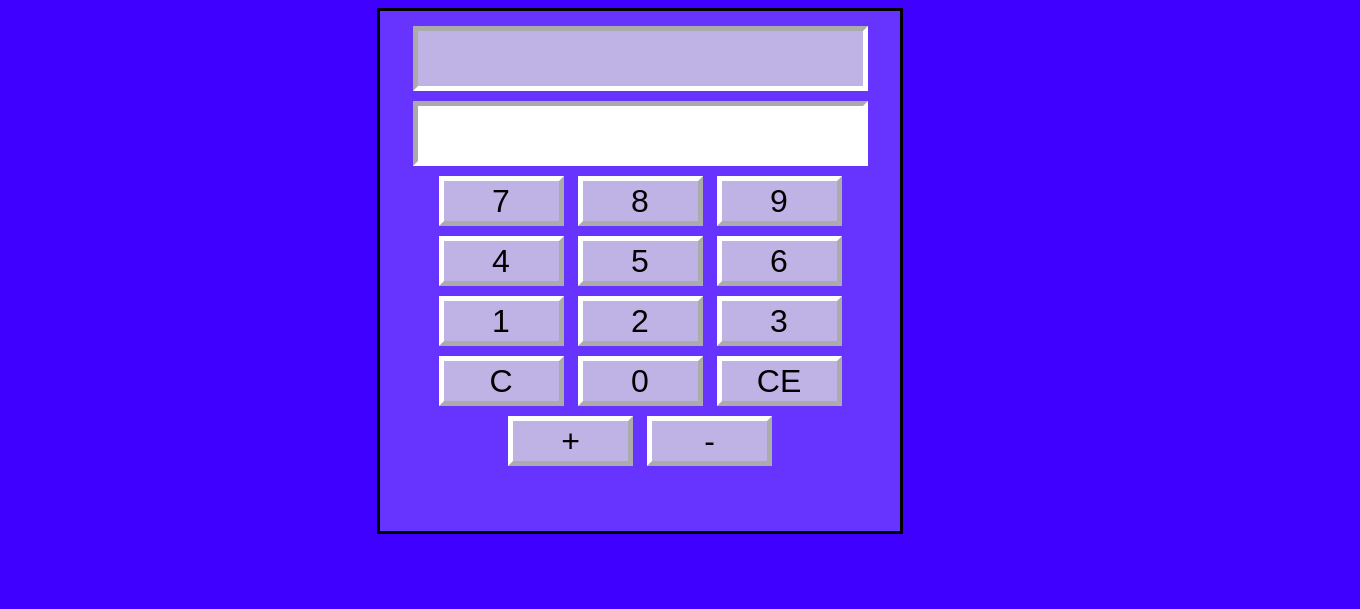
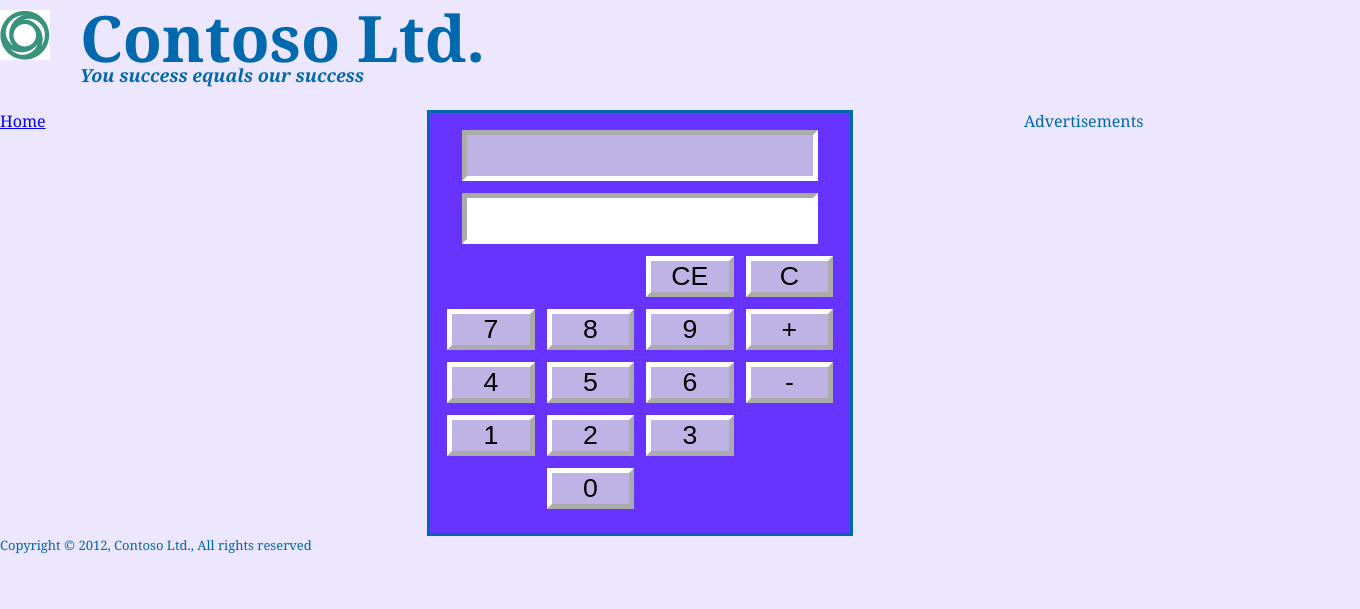
Before and after one commit to ericshen881027/GettingStartWithWeb, a plain HTML site: page StartWithJavaScript/default.html in a window 1280 px wide. Shown: the whole page, 1360 px wide, since content can reach past the window. Drawn offline with Linux system fonts and the light colour scheme.

Commit message:
Finished chapter 5

```diff
--- a/StartWithJavaScript/Content/default.css
+++ b/StartWithJavaScript/Content/default.css
@@ -1,24 +1,88 @@
+* {
+    margin: 0;
+    padding: 0;
+}
+
+aside, footer, header, hgroup, nav {
+    display: block;
+}
 
 [readonly] {
     background-color: hsl(255,50%,80%);
 }
 
 body {
-    background-color: hsl(255, 100%, 50%);
+    background-color: hsl(255, 95%, 95%);
+    font-family: Cambria, 'Times New Roman',serif;
+    color: #0068AC;
+}
+
+header {
+    height: 100px;
+    background-image: url('../Images/Contosologo.png');
+    background-repeat: no-repeat;
+    margin-top: 10px;
+}
+
+#headerText {
+    position: absolute;
+    top: 0px;
+    left: 80px;
+    width: 100%;
+    margin-top: 10px;
+}
+
+h1 {
+    font-size: 64px;
+    line-height: 55px;
+}
+
+h2 {
+    font-size: 18px;
+    line-height: 20px;
+    font-style: italic;
+}
+
+nav {
+    float: left;
+    width: 20%;
+    min-width: 125px;
+}
+
+div[role="main"] {
+    float: left;
+    width: 60%;
+}
+
+aside {
+    float: left;
+    width: 20%;
+    min-width: 125px;
+}
+
+footer {
+    clear: both;
+    width: 100%;
+    height: 70px;
+    font-size: small;
+}
+
+#container {
+    min-width: 800px;
 }
 
 input {
     width: 85%;
-    height: 7%;
+    height: 85%;
     text-align: right;
-    padding: 10px;
+    padding: 5px;
     border: inset;
 }
 
 button {
     background-color: hsl(255,50%,80%);
-    width: 25%;
-    height: 10%;
+    width: 90%;
+    height: 90%;
     border: outset;
 }
 
@@ -35,7 +99,7 @@ button {
 
 input, button {
     font-family: Arial;
-    font-size: 24pt;
+    font-size: 20pt;
     border-width: thick;
     border-color: hsl(255,100%,100%);
     margin: 5px;
@@ -48,10 +112,18 @@ input, button {
 #calculator {
     border: solid;
     background-color: hsl(255,100%,60%);
-    width: 500px;
-    height: 500px;
+    width: 400px;
+    height: 400px;
     margin-left: auto;
     margin-right: auto;
     text-align: center;
     padding: 10px;
 }
+
+table {
+    width: 100%;
+}
+
+td {
+    width: 25%;
+}
--- a/StartWithJavaScript/default.html
+++ b/StartWithJavaScript/default.html
@@ -2,27 +2,102 @@
 <html xmlns="http://www.w3.org/1999/xhtml">
 <head>
     <title>Web Calculator</title>
-    <link href="Content/default.css" rel="stylesheet"/>
+    <link href="Content/default.css" rel="stylesheet" />
     <script type="text/javascript" src="Scripts/CalculatorLibrary.js"></script>
 </head>
 <body>
+    <div id="container">
+        <header>
+            <hgroup id="headerText">
+                <h1>Contoso Ltd.</h1>
+                <h2>You success equals our success</h2>
+            </hgroup>
+        </header>
+        <nav>
+            <a href="default.html">Home</a>
+        </nav>
+        <div role="main">
             <div id="calculator">
-        <input id="txtResult" type="text" readonly="readonly"/><br/>
-        <input id="txtInput" type="text"/><br/>
+                <table>
+                    <tr>
+                        <td colspan="4">
+                            <input id="txtResult" type="text" readonly="readonly" />
+                        </td>
+                    </tr>
+                    <tr>
+                        <td colspan="4">
+                            <input id="txtInput" type="text" />
+                        </td>
+                    </tr>
+                    <tr>
+                        <td></td>
+                        <td></td>
+                        <td>
+                            <button id="btnClearEntry">CE</button>
+                        </td>
+                        <td>
+                            <button id="btnClear">C</button>
+                        </td>
+                    </tr>
+                    <tr>
+                        <td>
                             <button id="btn7">7</button>
+                        </td>
+                        <td>
                             <button id="btn8">8</button>
-        <button id="btn9">9</button><br/>
+                        </td>
+                        <td>
+                            <button id="btn9">9</button>
+                        </td>
+                        <td>
+                            <button id="btnPlus">+</button>
+                        </td>
+                    </tr>
+                    <tr>
+                        <td>
                             <button id="btn4">4</button>
+                        </td>
+                        <td>
                             <button id="btn5">5</button>
-        <button id="btn6">6</button><br />
+                        </td>
+                        <td>
+                            <button id="btn6">6</button>
+                        </td>
+                        <td>
+                            <button id="btnMinus">-</button>
+                        </td>
+                    </tr>
+                    <tr>
+                        <td>
                             <button id="btn1">1</button>
+                        </td>
+                        <td>
                             <button id="btn2">2</button>
-        <button id="btn3">3</button><br />
-        <button id="btnClear">C</button>
+                        </td>
+                        <td>
+                            <button id="btn3">3</button>
+                        </td>
+                        <td></td>
+                    </tr>
+                    <tr>
+                        <td></td>
+                        <td>
                             <button id="btn0">0</button>
-        <button id="btnClearEntry">CE</button><br />
-        <button id="btnPlus">+</button>
-        <button id="btnMinus">-</button>
+                        </td>
+                        <td></td>
+                        <td></td>
+                    </tr>
+                </table>
+            </div>
+        </div>
+        <aside>
+            <p>Advertisements</p>
+        </aside>
+        <footer>
+            <p>
+                Copyright &copy; 2012, Contoso Ltd., All rights reserved
+            </p>
+        </footer>
     </div>
     <script type="text/javascript">
         window.addEventListener('load', initialize, false);
```
Also changed, not shown: StartWithJavaScript/Images/Contosologo.png (added), 1 other file. Lines whose indentation alone changed are shown as unchanged.
